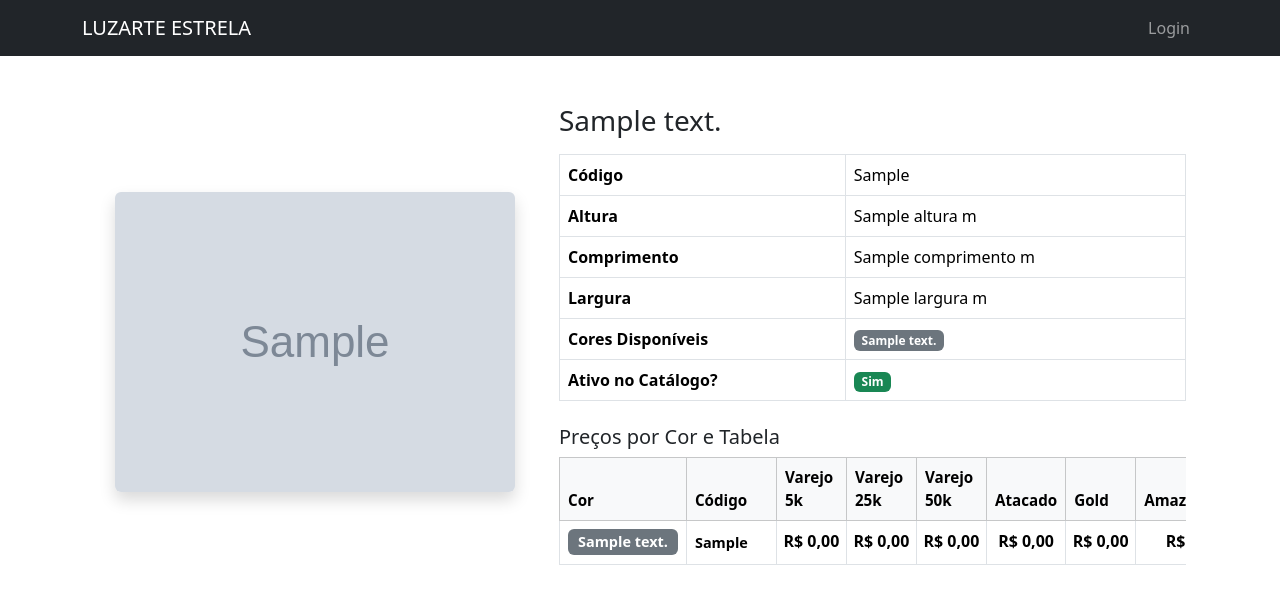
After one commit to mhchacon/catalogo_web, a Flask app: page /produto/1 in a window 1280 px wide. The commit adds this page. Shown: the top 604 px of the page. Run offline with Flask 3, Linux system fonts and the light colour scheme; grey boxes marked "Sample" are stand-in pictures; a database or web service that is not in the repository returns one stand-in record (values such as "Sample title").

Commit message:
add paginas de alteração preço e detalhes produtos

```diff
--- a/app.py
+++ b/app.py
@@ -201,29 +201,39 @@ def galeria():
     produtos_agrupados = []
     try:
         produtos_agrupados = list(produtos_collection.aggregate(pipeline))
-
+        print("DEBUG produtos_agrupados:", produtos_agrupados)
         # Processar os resultados para ter uma estrutura mais amigável no template
         produtos_para_template = []
         for grupo in produtos_agrupados:
             main_prod = grupo['main_product']
             variants_list = []
             for variant in grupo['variants']:
+                tabelas_preco = [
+                    'TABELA_VAREJO_5_000',
+                    'TABELA_VAREJO_25_000',
+                    'TABELA_VAREJO_50_000',
+                    'TABELA_ATACADO',
+                    'TABELA_GOLD_PARCEIRO',
+                    'TABELA_ATACADO_AMAZONIA_E_MACAPA',
+                    'TABELA_ACRE_E_RONDONIA'
+                ]
+                precos = {k: variant.get(k, 0) for k in tabelas_preco}
                 variant_data = {
                     'codigo_produto': variant.get('codigo_produto'),
                     'Desc_Cor': variant.get('Desc_Cor', 'Não Informado'),
-                    # Coletar todos os campos que não são os principais
-                    'precos': {k: v for k, v in variant.items() if k not in ['_id', 'codigo_produto', 'descricao_produto', 'caminho_imagem', 'ativo_catalogo', 'codigo_base', 'Desc_Cor']}
+                    'precos': precos
                 }
                 variants_list.append(variant_data)
-
             produtos_para_template.append({
                 'codigo_base': grupo['codigo_base'],
                 'descricao_produto': main_prod.get('descricao_produto'),
                 'caminho_imagem': main_prod.get('caminho_imagem'),
-                'ativo_catalogo': main_prod.get('ativo_catalogo', False), # Default False se não existir
+                'ativo_catalogo': main_prod.get('ativo_catalogo', False),
                 'variants': variants_list
             })
-
+        print("DEBUG produtos_para_template:", produtos_para_template)
+        print("DEBUG total_pages:", total_pages)
+        print("DEBUG current_page:", page)
         return render_template('galeria.html',
                                produtos=produtos_para_template,
                                total_pages=total_pages,
@@ -231,8 +241,10 @@ def galeria():
                                search_query=search_query,
                                tabela_preco_selecionada=tabela_preco_selecionada)
     except Exception as e:
+        print("ERRO GRAVE NA GALERIA:", e)
+        import traceback
+        traceback.print_exc()
         flash(f'Erro ao carregar produtos na galeria: {str(e)}')
-        print(f"Erro na rota /galeria: {str(e)}")
         return render_template('galeria.html', produtos=[], total_pages=0, current_page=1, search_query=search_query, tabela_preco_selecionada=tabela_preco_selecionada)
 
 @app.route('/admin')
@@ -270,6 +282,8 @@ def admin():
 
         skip = (page - 1) * per_page
         produtos = list(produtos_collection.find(query).skip(skip).limit(per_page))
+
+        print("DEBUG: Resultado da consulta /admin:", list(produtos_collection.find(query).skip(skip).limit(per_page)))
 
         return render_template('admin.html',
                                produtos=produtos,
@@ -473,27 +487,37 @@ def salvar_decisoes():
         # Obter todos os campos do formulário
         form_data = request.form.to_dict()
 
-        # Processar cada produto
-        for key, value in form_data.items():
-            if key.startswith('produto_') and key != 'produto_codigo[]':
-                codigo_produto = key.replace('produto_', '')
-                ativo_catalogo = value == 'on'
-
-                # Atualizar o status ativo_catalogo
+        # Atualizar ativo_catalogo para todos os produtos exibidos
+        todos_codigos = request.form.getlist('todos_codigos_produto[]')
+        for codigo_produto in todos_codigos:
+            ativo_catalogo = f'produto_{codigo_produto}' in form_data
+            # Buscar o codigo_base dessa variante
+            doc = produtos_collection.find_one({'codigo_produto': codigo_produto})
+            if doc and 'codigo_base' in doc:
+                codigo_base = doc['codigo_base']
+                # Atualizar todas as variantes do grupo
+                produtos_collection.update_many(
+                    {'codigo_base': codigo_base},
+                    {'$set': {'ativo_catalogo': ativo_catalogo}}
+                )
+            else:
+                # Fallback: atualiza só o produto se não tiver codigo_base
                 produtos_collection.update_one(
                     {'codigo_produto': codigo_produto},
                     {'$set': {'ativo_catalogo': ativo_catalogo}}
                 )
 
-            # Processar alterações de preço
-            elif key.startswith('preco_'):
+        # Processar alterações de preço
+        for key, value in form_data.items():
+            if key.startswith('preco_'):
                 # Formato esperado: preco_TABELA_CODIGO
                 parts = key.split('_')
                 if len(parts) >= 3:
                     tabela = '_'.join(parts[1:-1])  # Junta todas as partes do meio para formar o nome da tabela
                     codigo_produto = parts[-1]
                     try:
-                        valor = float(value)
+                        valor_str = str(value).replace('.', '').replace(',', '.')
+                        valor = float(valor_str)
                         # Atualizar o preço na tabela específica
                         produtos_collection.update_one(
                             {'codigo_produto': codigo_produto},
@@ -564,5 +588,105 @@ def exportar_protheus():
         print(f"Erro na rota /exportar_protheus: {str(e)}")
         return redirect(url_for('admin'))
 
+@app.route('/produto/<codigo_base>')
+def produto_detalhe(codigo_base):
+    if produtos_collection is None:
+        flash('Erro: Conexão com o MongoDB não estabelecida.')
+        return redirect(url_for('galeria'))
+
+    # Buscar todas as variantes desse codigo_base
+    variantes = list(produtos_collection.find({
+        '$or': [
+            {'codigo_base': codigo_base},
+            # fallback para produtos antigos sem campo codigo_base
+            {'codigo_produto': {'$regex': f'^{codigo_base}'}},
+        ]
+    }))
+    if not variantes:
+        flash('Produto não encontrado.')
+        return redirect(url_for('galeria'))
+
+    # Pega o produto principal (primeira variante)
+    produto = variantes[0]
+
+    # Listar todas as cores disponíveis
+    cores_disponiveis = [v.get('Desc_Cor', 'N/A') for v in variantes]
+
+    # Listar todos os preços de todas as tabelas para cada variante
+    tabelas_preco = [
+        'TABELA_VAREJO_5_000',
+        'TABELA_VAREJO_25_000',
+        'TABELA_VAREJO_50_000',
+        'TABELA_ATACADO',
+        'TABELA_GOLD_PARCEIRO',
+        'TABELA_ATACADO_AMAZONIA_E_MACAPA',
+        'TABELA_ACRE_E_RONDONIA'
+    ]
+
+    return render_template(
+        'produto.html',
+        produto=produto,
+        variantes=variantes,
+        cores_disponiveis=cores_disponiveis,
+        tabelas_preco=tabelas_preco
+    )
+
+@app.template_filter('format_price')
+def format_price(value):
+    try:
+        return '{:,.2f}'.format(float(str(value).replace(',', '.'))).replace(',', 'X').replace('.', ',').replace('X', '.')
+    except Exception:
+        return '0,00'
+
+@app.route('/editar_precos/<codigo_base>', methods=['GET', 'POST'])
+@login_required
+def editar_precos(codigo_base):
+    if current_user.role != 'dono':
+        flash('Acesso não autorizado.', 'danger')
+        return redirect(url_for('galeria'))
+
+    if request.method == 'POST':
+        # Salvar os preços editados
+        tabelas_preco = [
+            'TABELA_VAREJO_5_000',
+            'TABELA_VAREJO_25_000',
+            'TABELA_VAREJO_50_000',
+            'TABELA_ATACADO',
+            'TABELA_GOLD_PARCEIRO',
+            'TABELA_ATACADO_AMAZONIA_E_MACAPA',
+            'TABELA_ACRE_E_RONDONIA'
+        ]
+        variantes = list(produtos_collection.find({'codigo_base': codigo_base}))
+        for variante in variantes:
+            codigo_produto = variante['codigo_produto']
+            updates = {}
+            for tabela in tabelas_preco:
+                key = f'{tabela}_{codigo_produto}'
+                valor = request.form.get(key)
+                if valor is not None:
+                    try:
+                        valor_str = str(valor).replace('.', '').replace(',', '.')
+                        updates[tabela] = float(valor_str)
+                    except Exception:
+                        continue
+            if updates:
+                produtos_collection.update_one({'codigo_produto': codigo_produto}, {'$set': updates})
+        flash('Preços atualizados com sucesso!', 'success')
+        return redirect(url_for('galeria'))
+
+    # GET: mostrar a tabela
+    variantes = list(produtos_collection.find({'codigo_base': codigo_base}))
+    descricao_produto = variantes[0]['descricao_produto'] if variantes else ''
+    tabelas_preco = [
+        'TABELA_VAREJO_5_000',
+        'TABELA_VAREJO_25_000',
+        'TABELA_VAREJO_50_000',
+        'TABELA_ATACADO',
+        'TABELA_GOLD_PARCEIRO',
+        'TABELA_ATACADO_AMAZONIA_E_MACAPA',
+        'TABELA_ACRE_E_RONDONIA'
+    ]
+    return render_template('editar_precos.html', variantes=variantes, tabelas_preco=tabelas_preco, codigo_base=codigo_base, descricao_produto=descricao_produto)
+
 if __name__ == '__main__':
     app.run(debug=True)
--- a/templates/admin.html
+++ b/templates/admin.html
@@ -106,8 +106,8 @@
                             {% endif %}
                         </td>
                         <td>
-                            <a href="{{ url_for('editar_produto', codigo_produto=produto.codigo_produto) }}" class="btn btn-primary">Editar</a>
-                            <a href="{{ url_for('excluir_produto', codigo_produto=produto.codigo_produto) }}" class="btn btn-danger">Excluir</a>
+                            {# <a href="{{ url_for('editar_produto', codigo_produto=produto.codigo_produto) }}" class="btn btn-primary">Editar</a> #}
+                            {# <a href="{{ url_for('excluir_produto', codigo_produto=produto.codigo_produto) }}" class="btn btn-danger">Excluir</a> #}
                         </td>
                     </tr>
                     {% else %}
--- a/templates/base.html
+++ b/templates/base.html
@@ -11,6 +11,7 @@
     <link rel="stylesheet" href="https://fonts.googleapis.com/css2?family=Material+Symbols+Outlined:opsz,wght,FILL,GRAD@20..48,100..700,0..1,-50..200" />
     <!-- Estilos Customizados -->
     <link rel="stylesheet" href="{{ url_for('static', filename='style.css') }}">
+    <link rel="icon" type="image/x-icon" href="{{ url_for('static', filename='luzarte.ico') }}">
     <style>
         /* Estilo para a imagem do produto na galeria */
         .product-card .product-image {
@@ -58,7 +59,7 @@
 <body>
     <nav class="navbar navbar-expand-lg navbar-dark bg-dark">
         <div class="container">
-            <a class="navbar-brand" href="{{ url_for('galeria') }}">Catálogo de Produtos</a>
+            <a class="navbar-brand" href="{{ url_for('galeria') }}">LUZARTE ESTRELA</a>
             <button class="navbar-toggler" type="button" data-bs-toggle="collapse" data-bs-target="#navbarNav">
                 <span class="navbar-toggler-icon"></span>
             </button>
--- /dev/null
+++ b/templates/produto.html
@@ -0,0 +1,90 @@
+{% extends "base.html" %}
+
+{% block title %}Detalhes do Produto{% endblock %}
+
+{% block content %}
+<div class="container py-4">
+    <div class="row">
+        <div class="col-md-5 d-flex align-items-center justify-content-center">
+            {% if produto.caminho_imagem %}
+                <img src="{{ url_for('static', filename=produto.caminho_imagem) }}" class="img-fluid rounded shadow" alt="{{ produto.descricao_produto }}" style="max-height: 400px;">
+            {% else %}
+                <div class="d-flex align-items-center justify-content-center bg-light text-muted border rounded" style="width: 100%; height: 400px; font-size: 1.5rem;">Sem Imagem</div>
+            {% endif %}
+        </div>
+        <div class="col-md-7">
+            <h3 class="mb-3">{{ produto.descricao_produto }}</h3>
+            <table class="table table-bordered align-middle bg-white">
+                <tbody>
+                    <tr>
+                        <th scope="row">Código</th>
+                        <td>{{ produto.codigo_produto }}</td>
+                    </tr>
+                    <tr>
+                        <th scope="row">Altura</th>
+                        <td>{{ produto.Altura|default('N/A') }} m</td>
+                    </tr>
+                    <tr>
+                        <th scope="row">Comprimento</th>
+                        <td>{{ produto.Comprimento|default('N/A') }} m</td>
+                    </tr>
+                    <tr>
+                        <th scope="row">Largura</th>
+                        <td>{{ produto.Largura|default('N/A') }} m</td>
+                    </tr>
+                    <tr>
+                        <th scope="row">Cores Disponíveis</th>
+                        <td>
+                            {% for cor in cores_disponiveis %}
+                                <span class="badge bg-secondary me-1">{{ cor }}</span>
+                            {% endfor %}
+                        </td>
+                    </tr>
+                    <tr>
+                        <th scope="row">Ativo no Catálogo?</th>
+                        <td>
+                            {% if produto.ativo_catalogo %}
+                                <span class="badge bg-success">Sim</span>
+                            {% else %}
+                                <span class="badge bg-danger">Não</span>
+                            {% endif %}
+                        </td>
+                    </tr>
+                </tbody>
+            </table>
+            <h5 class="mt-4">Preços por Cor e Tabela</h5>
+            <div class="table-responsive">
+                <table class="table table-bordered align-middle bg-white" style="font-size:0.95em;">
+                    <thead class="table-light">
+                        <tr>
+                            <th style="min-width: 80px;">Cor</th>
+                            <th style="min-width: 90px;">Código</th>
+                            {% set nomes_tabelas = [
+                                'Varejo 5k', 'Varejo 25k', 'Varejo 50k', 'Atacado', 'Gold', 'Amazon/Mac', 'Acre/Rond.'
+                            ] %}
+                            {% for nome in nomes_tabelas %}
+                                <th style="min-width: 70px; white-space: normal;">{{ nome }}</th>
+                            {% endfor %}
+                        </tr>
+                    </thead>
+                    <tbody>
+                        {% for variante in variantes %}
+                        <tr style="height: 44px;">
+                            <td><span class="badge bg-secondary" style="font-size:0.95em; padding:6px 10px;">{{ variante.Desc_Cor }}</span></td>
+                            <td><span class="fw-bold" style="font-size:0.95em;">{{ variante.codigo_produto }}</span></td>
+                            <td class="text-center fw-bold" style="font-size:1.05em; padding:8px 6px; white-space:nowrap;">R$ {{ variante['TABELA_VAREJO_5_000']|default(0)|format_price }}</td>
+                            <td class="text-center fw-bold" style="font-size:1.05em; padding:8px 6px; white-space:nowrap;">R$ {{ variante['TABELA_VAREJO_25_000']|default(0)|format_price }}</td>
+                            <td class="text-center fw-bold" style="font-size:1.05em; padding:8px 6px; white-space:nowrap;">R$ {{ variante['TABELA_VAREJO_50_000']|default(0)|format_price }}</td>
+                            <td class="text-center fw-bold" style="font-size:1.05em; padding:8px 6px; white-space:nowrap;">R$ {{ variante['TABELA_ATACADO']|default(0)|format_price }}</td>
+                            <td class="text-center fw-bold" style="font-size:1.05em; padding:8px 6px; white-space:nowrap;">R$ {{ variante['TABELA_GOLD_PARCEIRO']|default(0)|format_price }}</td>
+                            <td class="text-center fw-bold" style="font-size:1.05em; padding:8px 6px; white-space:nowrap;">R$ {{ variante['TABELA_ATACADO_AMAZONIA_E_MACAPA']|default(0)|format_price }}</td>
+                            <td class="text-center fw-bold" style="font-size:1.05em; padding:8px 6px; white-space:nowrap;">R$ {{ variante['TABELA_ACRE_E_RONDONIA']|default(0)|format_price }}</td>
+                        </tr>
+                        {% endfor %}
+                    </tbody>
+                </table>
+            </div>
+        </div>
+    </div>
+</div>
+{% endblock %}
```
Also changed, not shown: corrigir_codigo_base.py (added, +31 -0 lines), templates/editar_precos.html (added, +91 -0 lines), templates/galeria.html (+65 -36 lines), static/luzarte.ico (added).
